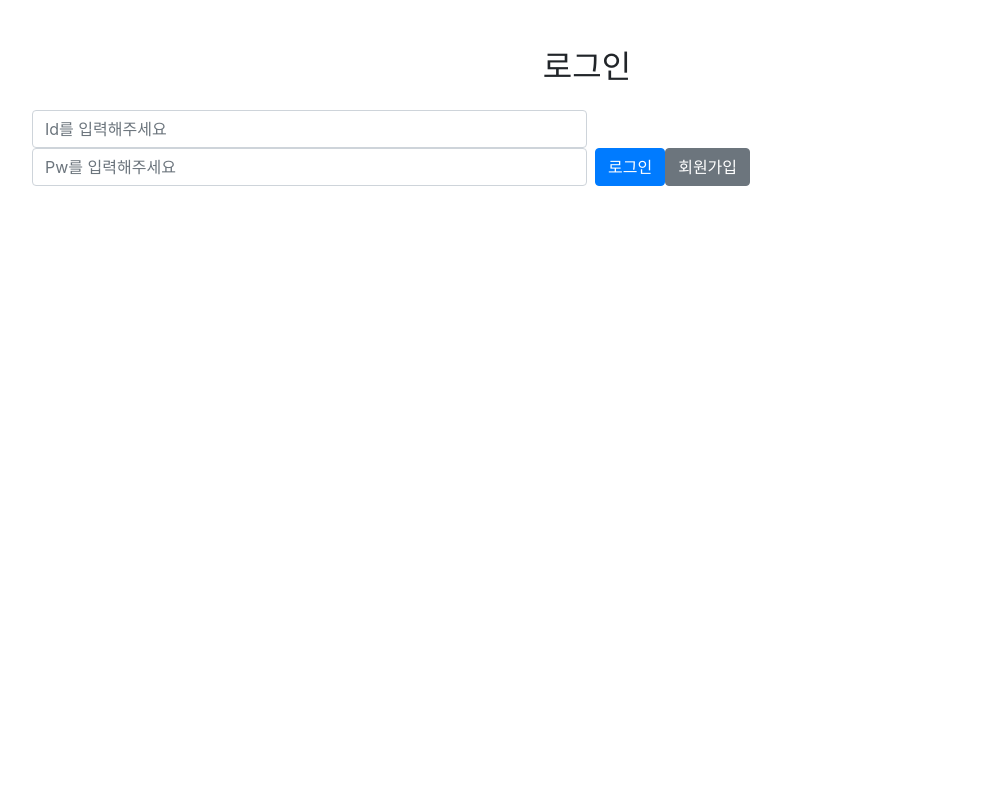
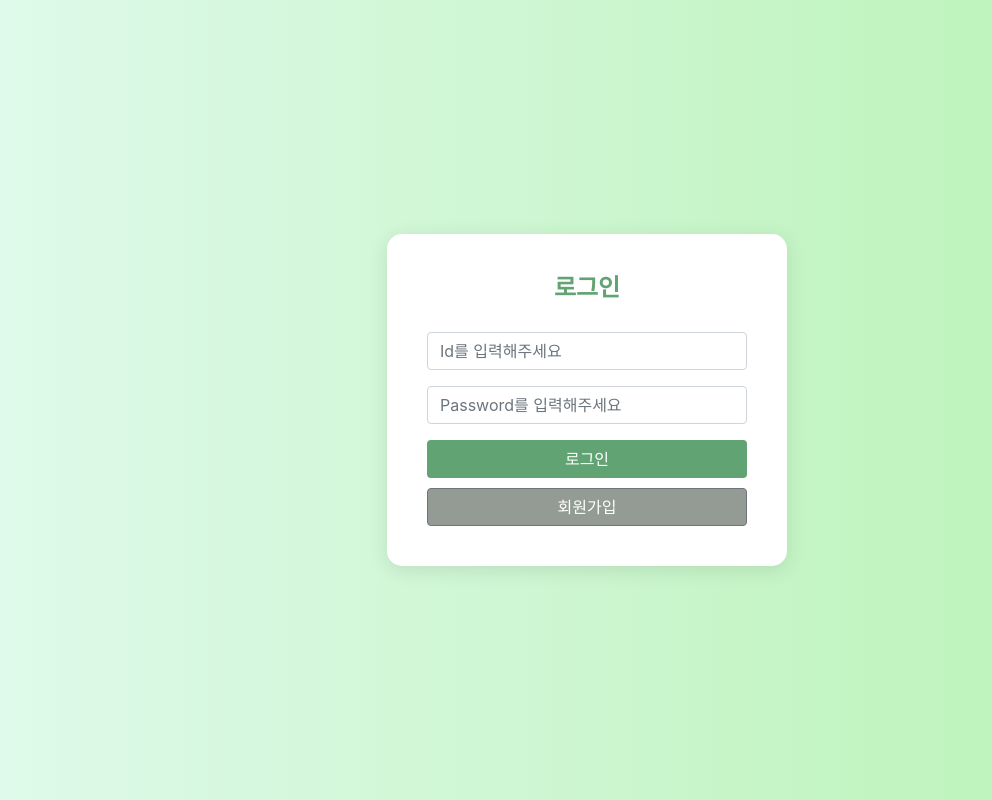
Before and after one commit to ozll-zinni/Jungle_W00_3, a Flask app: page /login in a window 1280 px wide. Shown: the whole page, without its empty margins (53-1045 px from the left). Run offline with Flask 3, Linux system fonts and the light colour scheme; some libraries are stand-ins or nearby versions.

Commit message:
login css변경

```diff
--- a/templates/login.html
+++ b/templates/login.html
@@ -4,7 +4,7 @@
 <head>
     <meta charset="UTF-8">
     <meta name="viewport" content="width=device-width, initial-scale=1.0">
-    <title>간단한 할 일 목록</title>
+    <title>로그인 페이지</title>
     <script src="https://code.jquery.com/jquery-3.7.1.js"
         integrity="sha256-eKhayi8LEQwp4NKxN+CfCh+3qOVUtJn3QNZ0TciWLP4=" crossorigin="anonymous"></script>
     <script src="https://stackpath.bootstrapcdn.com/bootstrap/4.5.2/js/bootstrap.min.js"></script>
@@ -15,8 +15,45 @@
         .btn-warning {
             color: white;
         }
+
+        body {
+            background: linear-gradient(to right, #e0faec, #b7f2b2);
+            height: 100vh;
+            display: flex;
+            justify-content: center;
+            align-items: center;
+        }
+
+        .login-container {
+            background: white;
+            padding: 40px;
+            border-radius: 15px;
+            box-shadow: 0 4px 20px rgba(0, 0, 0, 0.1);
+            width: 400px;
+        }
+
+        .login-title {
+            font-size: 24px;
+            font-weight: bold;
+            text-align: center;
+            margin-bottom: 30px;
+            color: #61a372;
+        }
+
+        .btn-login {
+            width: 100%;
+            background-color: #61a372;
+            color: white;
+        }
+
+        .btn-secondary {
+            width: 100%;
+            margin-top: 10px;
+            background-color: #949b95;
+        }
     </style>
 </head>
+
 <script>
     {% if msg %}
         alert("{{ msg }}")
@@ -56,13 +93,16 @@
 </script>
 
 <body>
-    <div class="container mt-5">
-        <h2 class="text-center mb-4">로그인</h2>
-        <!-- 할 일 추가 폼 -->
-        <form class="form-inline mb-4">
-            <input id="Id-val" type="text" class="form-control mr-2 w-50" placeholder="Id를 입력해주세요">
-            <input id="Pw-val" type="password" class="form-control mr-2 w-50" placeholder="Pw를 입력해주세요">
-            <button type="button" class="btn btn-primary" onclick="SendIdPw()">로그인</button>
+    <div class="login-container">
+        <h2 class="login-title">로그인</h2>
+        <form>
+            <div class="form-group">
+                <input id="Id-val" type="text" class="form-control" placeholder="Id를 입력해주세요">
+            </div>
+            <div class="form-group">
+                <input id="Pw-val" type="password" class="form-control" placeholder="Password를 입력해주세요">
+            </div>
+            <button type="button" class="btn btn-login" onclick="SendIdPw()">로그인</button>
             <button type="button" class="btn btn-secondary" onclick="location.href='register'">회원가입</button>
         </form>
     </div>
```
